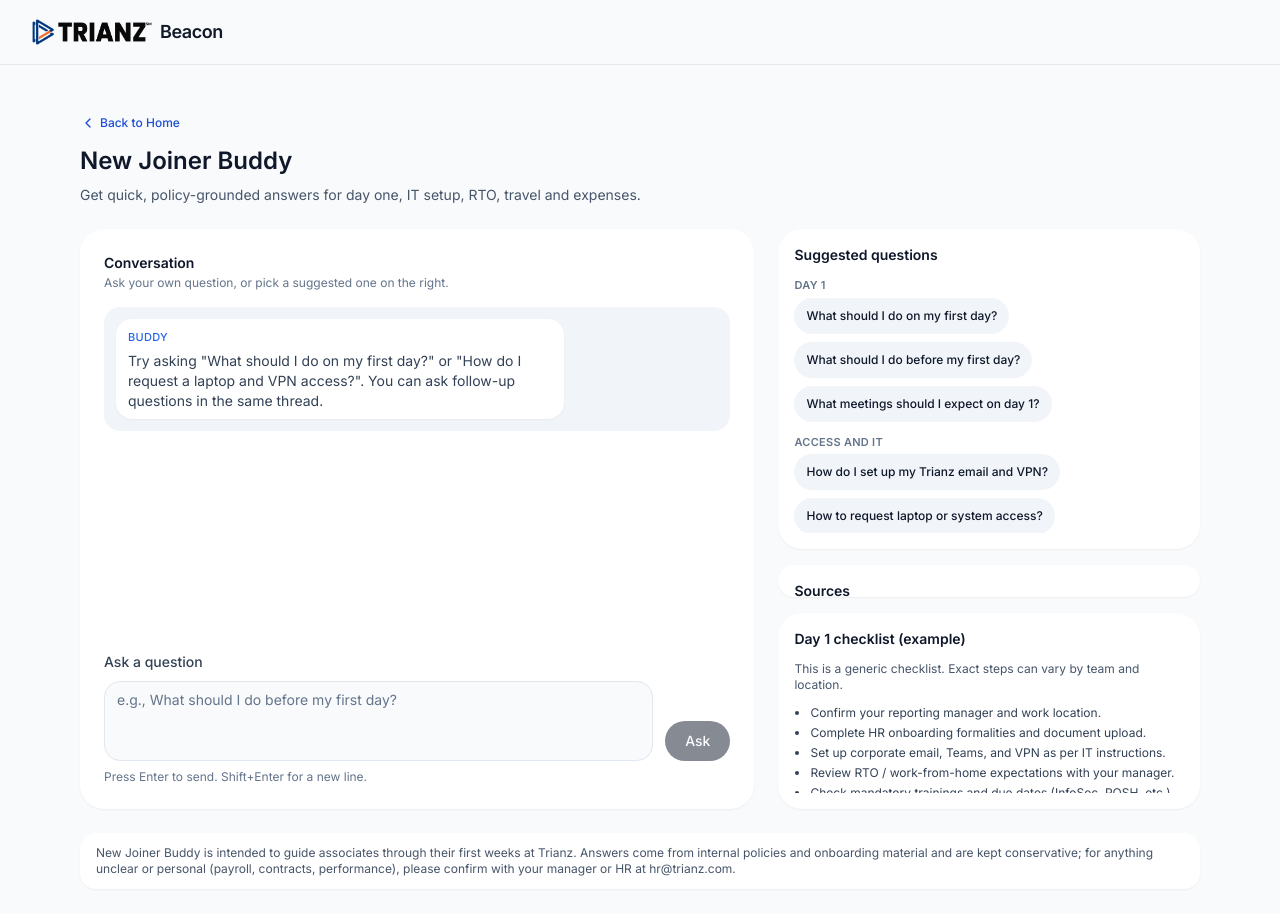
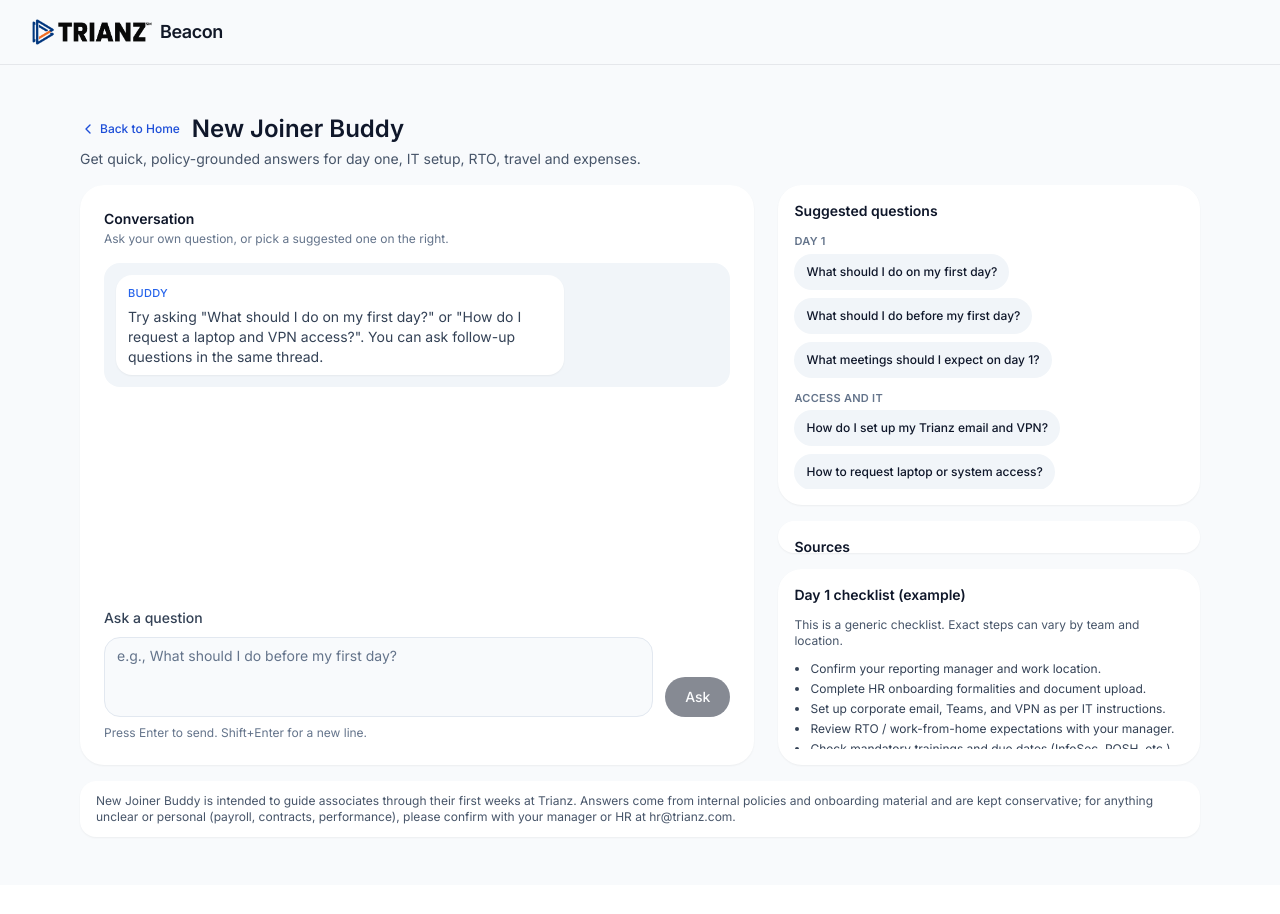
Before and after one commit to PrabhathVarma19/slt-jd, a Next.js app: page /new-joiner in a window 1280 px wide. Shown: the top 914 px of the page. After the commit the page ends 885 px from the top, so only its background shows below. Built offline with nearby package versions, Linux system fonts and the light colour scheme.

Commit message:
ui: compact page header (back beside title)

```diff
--- a/app/new-joiner/page.tsx
+++ b/app/new-joiner/page.tsx
@@ -288,10 +288,12 @@
   }, [sources]);
 
   return (
-    <div className="max-w-6xl mx-auto px-4 py-4 space-y-6">
-      <div className="space-y-2">
-        <BackToHome />
-        <h1 className="text-2xl font-semibold text-slate-900">New Joiner Buddy</h1>
+    <div className="max-w-6xl mx-auto px-4 py-4 space-y-4">
+      <div className="space-y-1">
+        <div className="flex items-center gap-3">
+          <BackToHome className="text-xs" />
+          <h1 className="text-2xl font-semibold text-slate-900">New Joiner Buddy</h1>
+        </div>
         <p className="text-sm text-slate-600">
           Get quick, policy-grounded answers for day one, IT setup, RTO, travel and expenses.
         </p>
--- a/app/policy-agent/page.tsx
+++ b/app/policy-agent/page.tsx
@@ -324,10 +324,12 @@
   const sourcesGrouped = useMemo(() => groupSources(sources || []), [sources]);
 
   return (
-    <div className="max-w-6xl mx-auto px-4 py-4 space-y-6">
-      <div className="space-y-2">
-        <BackToHome />
-        <h1 className="text-2xl font-semibold text-slate-900">Ask Beacon</h1>
+    <div className="max-w-6xl mx-auto px-4 py-4 space-y-4">
+      <div className="space-y-1">
+        <div className="flex items-center gap-3">
+          <BackToHome className="text-xs" />
+          <h1 className="text-2xl font-semibold text-slate-900">Ask Beacon</h1>
+        </div>
         <p className="text-sm text-slate-600">
           Ask policy and &quot;how do I...&quot; questions. Answers are grounded in internal Trianz policies with citations.
         </p>
```
